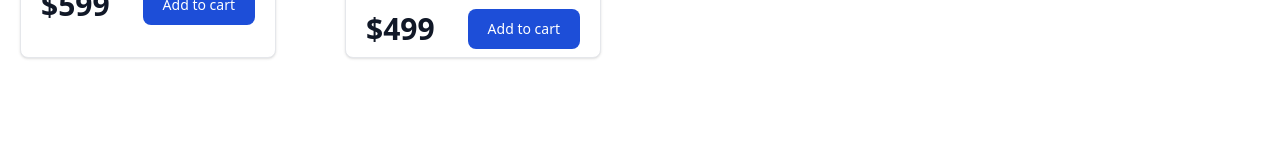
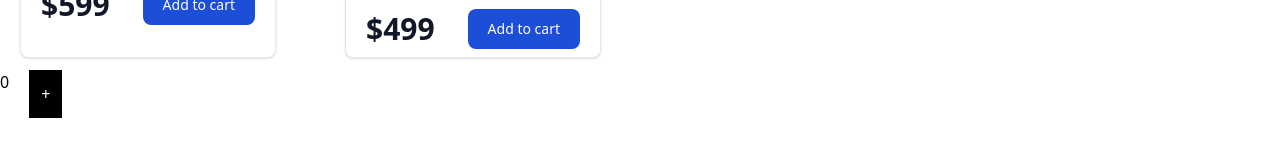
Before and after one commit to FirmanFrezyPradana/learn_react, a React (Vite) app: page /producs in a window 1280 px wide. Shown: the part 441-598 px from the top of the page. Built offline with nearby package versions, Linux system fonts and the light colour scheme.

Commit message:
11. pengenalan state

```diff
--- /dev/null
+++ b/src/Pages/Couter.jsx
@@ -0,0 +1,26 @@
+// menurut documentasi state komponen hanya bisa dilakukan pda statefull componen(clsss componen), namu ada cara untuk mengunakan state pada stateless componen(fungsi) berikut ditunjukkan untuk statefull componen
+import React, { Component } from "react";
+
+export default class Couter extends Component {
+  // membuat sebuah constructor untuk mengyimpan nilai default(awal)
+  constructor(props) {
+    super(props);
+    //membaut sebuah state
+    this.state = {
+      count: 0,
+    };
+  }
+  render() {
+    return (
+      <div className=" flex items-start">
+        <h1 className="mr-5">{this.state.count}</h1>
+        <button
+          className="bg-black text-white p-3"
+          onClick={() => this.setState({ count: this.state.count + 1 })}
+        >
+          +
+        </button>
+      </div>
+    );
+  }
+}
--- a/src/Pages/Producs.jsx
+++ b/src/Pages/Producs.jsx
@@ -1,6 +1,7 @@
 import React, { Fragment } from "react";
 import { CardProduct } from "../components/Fragments/CardProduct";
 import Button from "../components/Elements/Button";
+import Couter from "./Couter";
 const products = [
   {
     id: 1,
@@ -50,6 +51,7 @@ function Producs() {
           </CardProduct>
         ))}
       </div>
+      <Couter></Couter>
     </Fragment>
   );
 }
```
